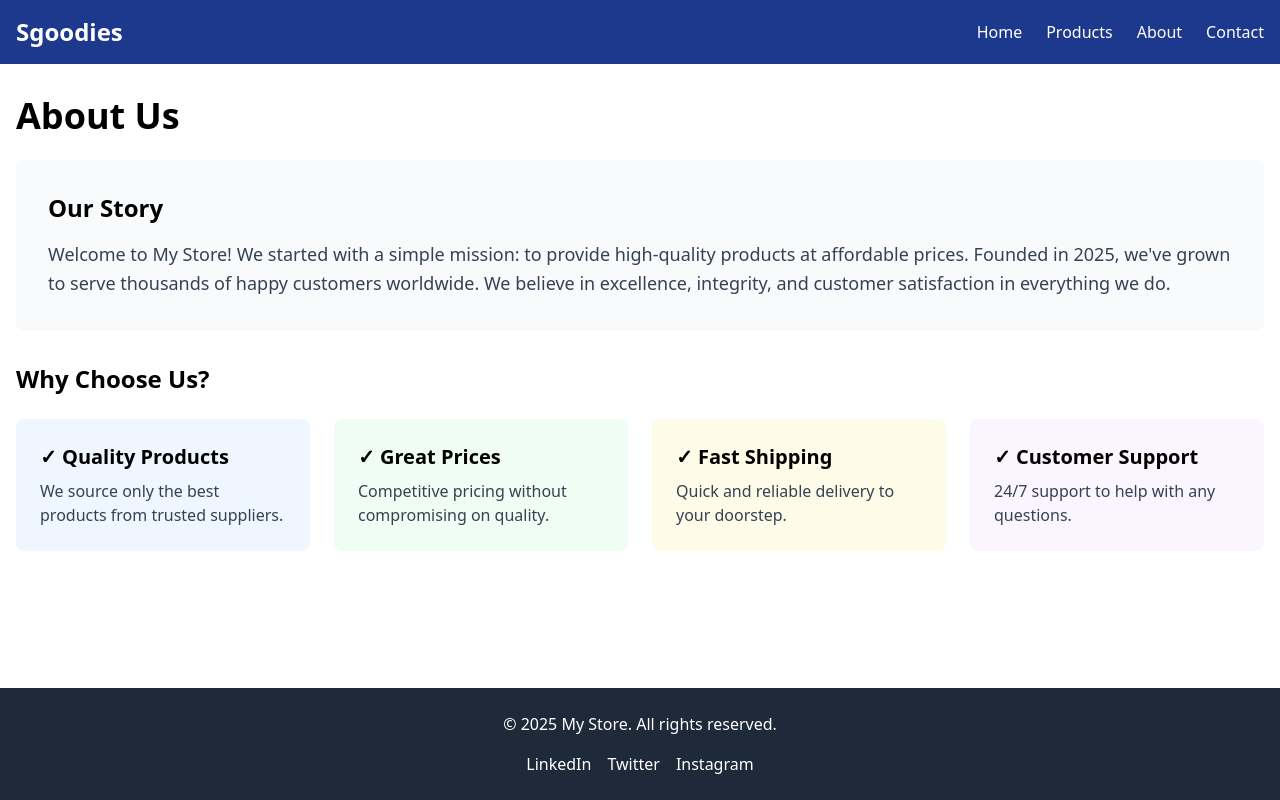
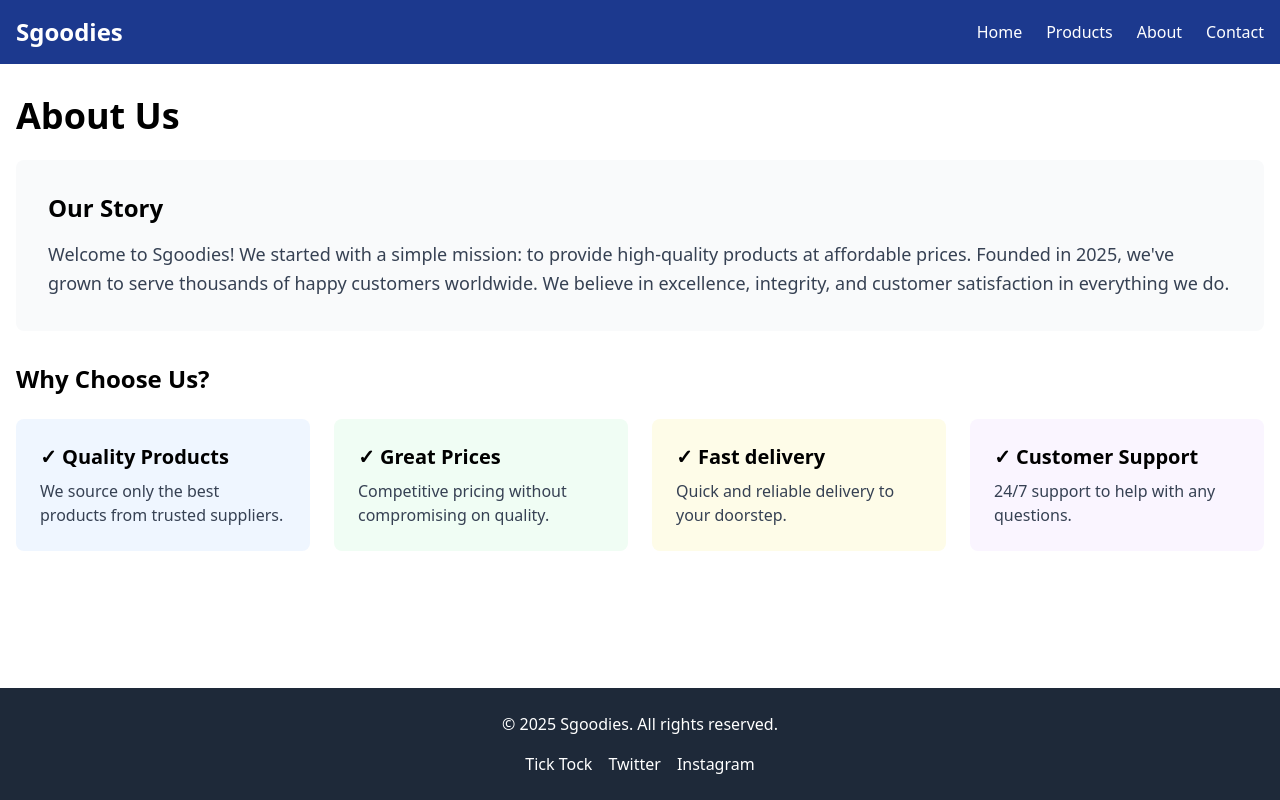
Before and after one commit to Tabytha01/E-commerce-, a React (Vite) app: page /about in a window 1280 px wide. Built offline with nearby package versions, Linux system fonts and the light colour scheme.

Commit message:
Updating changes

```diff
--- a/src/components/Footer.jsx
+++ b/src/components/Footer.jsx
@@ -2,9 +2,9 @@ export default function Footer() {
   return (
     <footer className="bg-gray-800 text-white p-6 mt-10">
       <div className="max-w-7xl mx-auto text-center">
-        <p>&copy; 2025 My Store. All rights reserved.</p>
+        <p>&copy; 2025 Sgoodies. All rights reserved.</p>
         <div className="flex gap-4 justify-center mt-4">
-          <a href="#" className="hover:text-blue-400">LinkedIn</a>
+          <a href="#" className="hover:text-blue-400">Tick Tock</a>
           <a href="#" className="hover:text-blue-400">Twitter</a>
           <a href="#" className="hover:text-blue-400">Instagram</a>
         </div>
--- a/src/pages/About.jsx
+++ b/src/pages/About.jsx
@@ -6,7 +6,7 @@ export default function About() {
       <div className="bg-gray-50 p-8 rounded-lg mb-8">
         <h2 className="text-2xl font-bold mb-4">Our Story</h2>
         <p className="text-gray-700 text-lg leading-relaxed">
-          Welcome to My Store! We started with a simple mission: to provide high-quality products at affordable prices.
+          Welcome to Sgoodies! We started with a simple mission: to provide high-quality products at affordable prices.
           Founded in 2025, we've grown to serve thousands of happy customers worldwide. We believe in excellence,
           integrity, and customer satisfaction in everything we do.
         </p>
@@ -23,7 +23,7 @@ export default function About() {
           <p className="text-gray-700">Competitive pricing without compromising on quality.</p>
         </div>
         <div className="bg-yellow-50 p-6 rounded-lg">
-          <h3 className="text-xl font-bold mb-2">✓ Fast Shipping</h3>
+          <h3 className="text-xl font-bold mb-2">✓ Fast delivery</h3>
           <p className="text-gray-700">Quick and reliable delivery to your doorstep.</p>
         </div>
         <div className="bg-purple-50 p-6 rounded-lg">
--- a/src/pages/Contact.jsx
+++ b/src/pages/Contact.jsx
@@ -33,7 +33,7 @@ export default function Contact() {
           <div className="space-y-4">
             <div>
               <h3 className="font-bold text-lg">Email</h3>
-              <p className="text-gray-700">support@mystore.com</p>
+              <p className="text-gray-700">support@Sgoodies.com</p>
             </div>
             <div>
               <h3 className="font-bold text-lg">Phone</h3>
```
